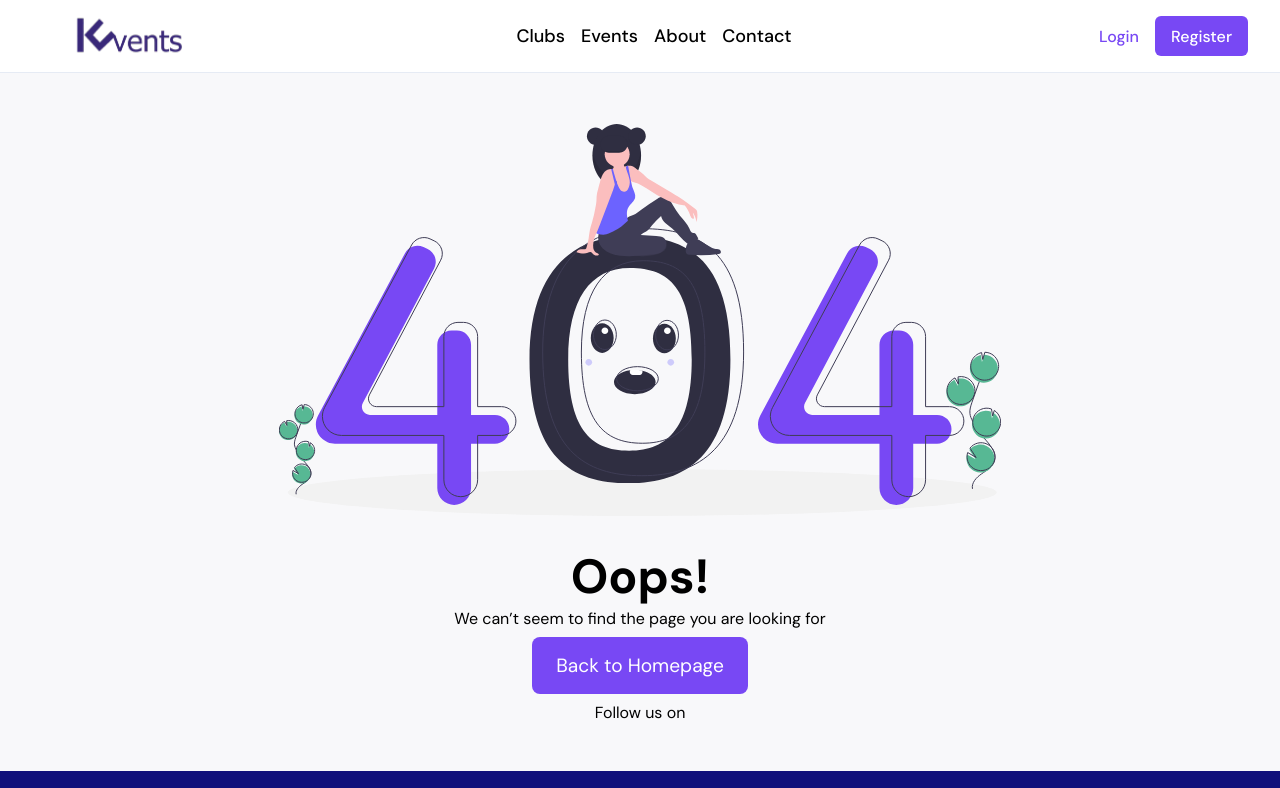
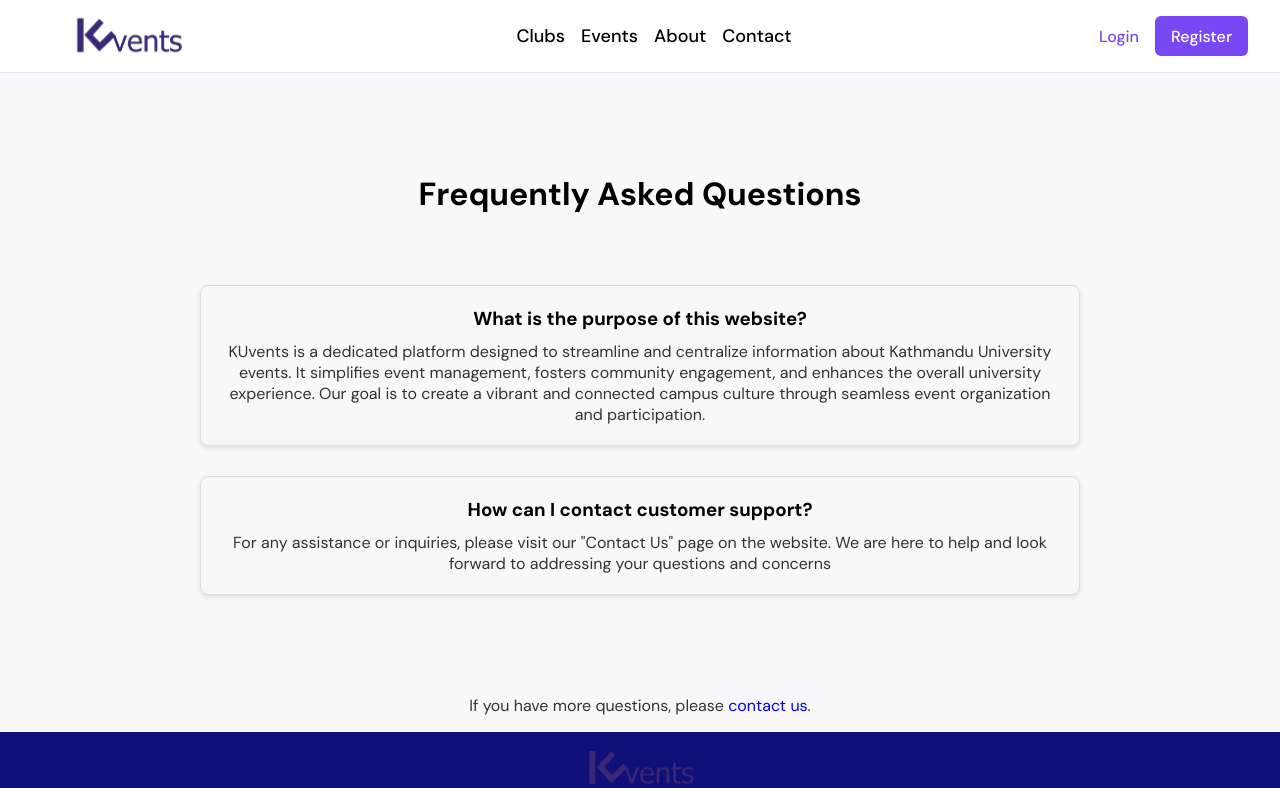
Before and after one commit to kuosc2005/KUevents, a React (Vite) app: page /faqs in a window 1280 px wide. Shown: the top 788 px of the page. Built offline with nearby package versions, Linux system fonts and the light colour scheme; no server answers.

Commit message:
frontend changes

```diff
--- a/src/App.jsx
+++ b/src/App.jsx
@@ -23,6 +23,7 @@ import {
   Search,
   Error,
   Tasks,
+  FAQs,
 } from "./pages";
 
 function App() {
@@ -59,6 +60,7 @@ function App() {
 
         <Route path="/about" element={<About />} />
         <Route path="/contact" element={<Contact />} />
+        <Route path="/faqs" element={<FAQs />} />
 
         {/* {isLoggedIn && ( */}
           <>
--- a/src/components/ClubCard/ClubCard.scss
+++ b/src/components/ClubCard/ClubCard.scss
@@ -53,6 +53,11 @@
             font-size: 1.2rem;
             font-weight: 500;
             color: #131315;
+            overflow: hidden;
+            // white-space: nowrap;
+            // text-overflow: ellipsis;
+            max-width: 200%;
+            margin-top: -1.2rem
         }
     }
 }
--- a/src/components/CollegeCard/CollegeCard.scss
+++ b/src/components/CollegeCard/CollegeCard.scss
@@ -53,6 +53,10 @@
             font-size: 1.2rem;
             font-weight: 500;
             color: #131315;
+            overflow: hidden;
+            white-space: nowrap;
+            text-overflow: ellipsis;
+            margin-top: -0.3rem
         }
     }
 }
--- a/src/components/Footer/Footer.jsx
+++ b/src/components/Footer/Footer.jsx
@@ -51,19 +51,23 @@ const Footer = () => {
         </button>
       </div> */}
       <div className="footer__menu">
-        <Link>
+
+         <Link to={"/"} className="menu">
           <p>Home</p>
         </Link>
-        <Link>
+
+        <Link to={"/about"} className="menu">
           <p>About</p>
         </Link>
-        <Link>
+
+        <Link to={"/contact"} className="menu">
           <p>Contact Us</p>
         </Link>
-        <Link>
+
+        <Link to={"/faqs"} className="menu">
           <p>FAQs</p>
         </Link>
-      </div>
+        </div>
       <hr className="footer__line" />
       <div className="footer__bottom">
         {/* <div className="footer__bottom__language">
--- a/src/pages/about/About.jsx
+++ b/src/pages/about/About.jsx
@@ -12,7 +12,7 @@ const About = () => {
         provide a comprehensive platform for colleges to organize, manage and
         promote their events. The platform aims to streamline the event
         management process by providing tools and features to effectively plan,
-        coordinate, and execute events. With KUvents, organizers can create
+        coordinate, and execute events. With Event Hive, colleges can create
         events, manage registrations, and promote their events to a wider
         audience.
         <br />
@@ -20,7 +20,8 @@ const About = () => {
         KUvents is designed to be user-friendly, flexible, and customizable
         to meet the specific needs of different colleges. The platform enables
         colleges to manage multiple events simultaneously and provides real-time
-        updates on event progress. By leveraging the latest technologies, KUvents promises to deliver a seamless and engaging experience to both
+        updates on event progress. By leveraging the latest technologies, Event
+        Hive promises to deliver a seamless and engaging experience to both
         event organizers and attendees.
       </p>
       <h1 className="about__heading">
@@ -66,36 +67,30 @@ const About = () => {
               target="_blank"
               rel="noopener noreferrer"
             >
-              <img src={images.linkedin} alt="event-hive" />
+              <img src={images.linkedin} alt="kuvents" />
             </a>
             <a
               href="https://twitter.com/felix.hud"
               target="_blank"
               rel="noopener noreferrer"
             >
-              <img src={images.twitter} alt="event-hive" />
+              <img src={images.twitter} alt="kuvents" />
             </a>
 
             <a
-              href="https://www.figma.com/@prashantkumarr"
+              href="https://medium.com/@roshansahani7"
               target="_blank"
               rel="noopener noreferrer"
             >
-              <img src={images.figma} alt="event-hive" />
-            </a>
-            <a
-              href="https://medium.com/@officialprashanttt"
-              target="_blank"
-              rel="noopener noreferrer"
-            >
-              <img src={images.medium} alt="event-hive" />
+
+              <img src={images.medium} alt="kuvents" />
             </a>
             <a
               href="https://github.com/felixop7"
               target="_blank"
               rel="noopener noreferrer"
             >
-              <img src={images.github} alt="event-hive" />
+              <img src={images.github} alt="kuvents" />
             </a>
             </div>
         </div>
@@ -117,53 +112,38 @@ const About = () => {
             Upadhyay
           </h1>
           <p className="about__creator__info__content">
-            Greetings from Samikshya Upadhyay, the creator of this website! I
-            extend a warm welcome to all our visitors and users. It brings me
-            joy to see you here, and I hope you have a wonderful experience
-            exploring our platform. As the creator, I am dedicated to providing
-            you with the best possible service. If you have any questions,
-            suggestions, or feedback, please don't hesitate to reach out. Your
-            input is valuable to me, and I am committed to continuously
-            improving the website to meet your needs. Thank you for choosing our
-            platform. Enjoy your time here! <br />
-            <br /> Best regards, <br /> Roshan Sahani
+
+         Hey It's me Samikshya Upadhyay, the frontend developer of this website. Passionate about crafting seamless user interfaces, I've created an engaging platform. Recognizing the need for a centralized hub at KU, this website efficiently communicates diverse events. Excited to contribute to community engagement through thoughtful design. Proud to enhance accessibility and information sharing. <br />
+            <br /> Best regards, <br /> Samikshya Upadhyay
           </p>
           <div className="about__creator__info__links">
             <a
-              href="https://www.linkedin.com/in/felix.hud/"
+              href="https://www.linkedin.com/in/samikshyaupadhyay/"
               target="_blank"
               rel="noopener noreferrer"
             >
-              <img src={images.linkedin} alt="event-hive" />
+              <img src={images.linkedin} alt="kuvents" />
             </a>
             <a
-              href="https://twitter.com/felix.hud"
+              href="https://twitter.com/_thesapphire_/"
               target="_blank"
               rel="noopener noreferrer"
             >
-              <img src={images.twitter} alt="event-hive" />
+              <img src={images.twitter} alt="kuvents" />
             </a>
-
             <a
-              href="https://www.figma.com/@prashantkumarr"
+              href="https://medium.com/@su58071320"
               target="_blank"
               rel="noopener noreferrer"
             >
-              <img src={images.figma} alt="event-hive" />
+              <img src={images.medium} alt="kuvents" />
             </a>
             <a
-              href="https://medium.com/@officialprashanttt"
+              href="https://github.com/Samikshyagithub"
               target="_blank"
               rel="noopener noreferrer"
             >
-              <img src={images.medium} alt="event-hive" />
-            </a>
-            <a
-              href="https://github.com/felixop7"
-              target="_blank"
-              rel="noopener noreferrer"
-            >
-              <img src={images.github} alt="event-hive" />
+              <img src={images.github} alt="kuvents" />
             </a>
             </div>
         </div>
@@ -185,53 +165,18 @@ const About = () => {
             Pokhrel
           </h1>
           <p className="about__creator__info__content">
-            Greetings from Yural Pokhrel, the creator of this website! I
-            extend a warm welcome to all our visitors and users. It brings me
-            joy to see you here, and I hope you have a wonderful experience
-            exploring our platform. As the creator, I am dedicated to providing
-            you with the best possible service. If you have any questions,
-            suggestions, or feedback, please don't hesitate to reach out. Your
-            input is valuable to me, and I am committed to continuously
-            improving the website to meet your needs. Thank you for choosing our
-            platform. Enjoy your time here! <br />
-            <br /> Best regards, <br /> Roshan Sahani
+           Hello, I'm Yural Pokhrel, the brains behind the backend development of this platform. My enthusiasm for creating engaging and efficient websites led me to craft a robust foundation for seamless data flow and optimal functionality. I take pride in contributing to a platform that enhances the overall experience for students, simplifying event management and fostering a dynamic online community. Excited to see this project come to life! <br />
+            <br /> Best regards, <br /> Yural Pokhrel
           </p>
           <div className="about__creator__info__links">
+
+
             <a
-              href="https://www.linkedin.com/in/felix.hud/"
+              href="https://github.com/Tofu0mega?fbclid=IwAR31nq-dAklgfDDV8VHrtKbjw3gogmwA_iC0n0K5wfHhk__gnzlOxtzs90k"
               target="_blank"
               rel="noopener noreferrer"
             >
-              <img src={images.linkedin} alt="event-hive" />
-            </a>
-            <a
-              href="https://twitter.com/felix.hud"
-              target="_blank"
-              rel="noopener noreferrer"
-            >
-              <img src={images.twitter} alt="event-hive" />
-            </a>
-
-            <a
-              href="https://www.figma.com/@prashantkumarr"
-              target="_blank"
-              rel="noopener noreferrer"
-            >
-              <img src={images.figma} alt="event-hive" />
-            </a>
-            <a
-              href="https://medium.com/@officialprashanttt"
-              target="_blank"
-              rel="noopener noreferrer"
-            >
-              <img src={images.medium} alt="event-hive" />
-            </a>
-            <a
-              href="https://github.com/felixop7"
-              target="_blank"
-              rel="noopener noreferrer"
-            >
-              <img src={images.github} alt="event-hive" />
+              <img src={images.github} alt="kuvents" />
             </a>
             </div>
         </div>
@@ -266,45 +211,25 @@ const About = () => {
           </p>
           <div className="about__creator__info__links">
             <a
-              href="https://www.linkedin.com/in/felix.hud/"
+              href="https://www.linkedin.com/in/shreela-sapkota-8a28b6213/?fbclid=IwAR0Luz2PsSDas1TV1pP3UwTnC-yf5LcXqnX23sqJw2dmmt-P-C-O3DureZU"
               target="_blank"
               rel="noopener noreferrer"
             >
-              <img src={images.linkedin} alt="event-hive" />
+              <img src={images.linkedin} alt="kuvents" />
             </a>
+
+
+
             <a
-              href="https://twitter.com/felix.hud"
+              href="https://github.com/shreelasapkota?fbclid=IwAR1VoeQMMRJoQ5ZfXpiU6wVNEFg_h2VE-wXH4Ri-ib5_5WYMwFAfPgxKu_I"
               target="_blank"
               rel="noopener noreferrer"
             >
-              <img src={images.twitter} alt="event-hive" />
-            </a>
-
-            <a
-              href="https://www.figma.com/@prashantkumarr"
-              target="_blank"
-              rel="noopener noreferrer"
-            >
-              <img src={images.figma} alt="event-hive" />
-            </a>
-            <a
-              href="https://medium.com/@officialprashanttt"
-              target="_blank"
-              rel="noopener noreferrer"
-            >
-              <img src={images.medium} alt="event-hive" />
-            </a>
-            <a
-              href="https://github.com/felixop7"
-              target="_blank"
-              rel="noopener noreferrer"
-            >
-              <img src={images.github} alt="event-hive" />
+              <img src={images.github} alt="kuvents" />
             </a>
             </div>
         </div>
       </div>
-
     </div>
   );
 };
--- a/src/pages/contact/Contact.jsx
+++ b/src/pages/contact/Contact.jsx
@@ -32,7 +32,7 @@ const Contact = () => {
           <li>
             Email:{" "}
             <a href="mailto:roshansahani226@gmail.com">
-              roshansahani226@gmail.com
+              kuventsnoreply@gmail.com
             </a>
           </li>
           <li>
--- a/src/pages/dashboard/Events.jsx
+++ b/src/pages/dashboard/Events.jsx
@@ -101,13 +101,13 @@ const UserEvents = () => {
             >
               Discover now
             </Link>
-            <Link
+            {/* <Link
               style={{
                 color: "#fff",
               }}
             >
               Watch video
-            </Link>
+            </Link> */}
           </div>
         </div>
         <img
--- /dev/null
+++ b/src/pages/faqs/faqs.jsx
@@ -0,0 +1,37 @@
+
+import React from 'react';
+import { Link } from 'react-router-dom';
+import "./faqs.scss";
+const faqData = [
+  {
+    question: 'What is the purpose of this website?',
+    answer: 'KUvents is a dedicated platform designed to streamline and centralize information about Kathmandu University events. It simplifies event management, fosters community engagement, and enhances the overall university experience. Our goal is to create a vibrant and connected campus culture through seamless event organization and participation.'
+  },
+  {
+    question: 'How can I contact customer support?',
+    answer: 'For any assistance or inquiries, please visit our "Contact Us" page on the website. We are here to help and look forward to addressing your questions and concerns'
+  },
+  // Add more FAQ items as needed
+];
+
+// FAQ component
+const FAQs = () => (
+  <div className="Hello">
+    <h1>Frequently Asked Questions</h1>
+    <div classname="list">
+    <ul>
+      {faqData.map((faq, index) => (
+        <li key={index}>
+          <h3>{faq.question}</h3>
+          <p>{faq.answer}</p>
+        </li>
+      ))}
+    </ul>
+    <p>
+      If you have more questions, please <Link to="/contact-us">contact us</Link>.
+    </p>
+  </div>
+  </div>
+);
+
+export default FAQs
--- /dev/null
+++ b/src/pages/faqs/faqs.scss
@@ -0,0 +1,67 @@
+// FAQs.scss
+.Hello {
+    display: flex;
+  flex-direction: column;
+  align-items: center;
+  text-align: center;
+  margin-top: 100px;
+  margin-bottom: 0px;
+
+  h1 {
+    color: black;
+    margin-bottom: 40px;
+  }
+
+ .list {
+    max-width: 100px;
+    width: 75%;
+    margin-top: 50px;
+    margin-left: 100px;
+    margin-right: 100px;
+    margin-bottom: 50px;
+    border: 1px solid #534141;
+    gap: 10px;
+    border-radius: 8px;
+ }
+
+    ul {
+      list-style-type: none;
+      padding: 5;
+      margin-top: 30px;
+      margin-left: 100px;
+      margin-right: 100px;
+      margin-bottom: 100px;
+    }
+
+      li {
+        border: 1px solid #ddd;
+        border-radius: 8px;
+        margin-bottom: 30px;
+        box-shadow: 0 2px 4px rgba(0, 0, 0, 0.1);
+        margin-top: 10px;
+        margin-left: 100px;
+        margin-right: 100px;
+        margin-bottom: 30px;
+        padding: 20px;
+      }
+
+        h3 {
+          color: black;
+          margin-bottom: 10px;
+        }
+
+        p {
+          color: #333;
+        }
+
+      }
+
+
+  p a {
+
+    text-decoration: none;
+
+    &:hover {
+      text-decoration: underline;
+    }
+  }
--- a/src/pages/index.js
+++ b/src/pages/index.js
@@ -5,6 +5,7 @@ import Search from "./search/Search";
 import Home from "./home/Home/Home";
 import Contact from "./contact/Contact";
 import About from "./about/About";
+import FAQs from "./faqs/faqs";
 
 import CreateEvent from "./events/CreateEvent/CreateEvent";
 import Event from "./events/Event/Event";
@@ -40,7 +41,7 @@ export {
     College,
     Colleges,
     Layout,
-
+    FAQs,
     UserEvents,
     User,
 
```
